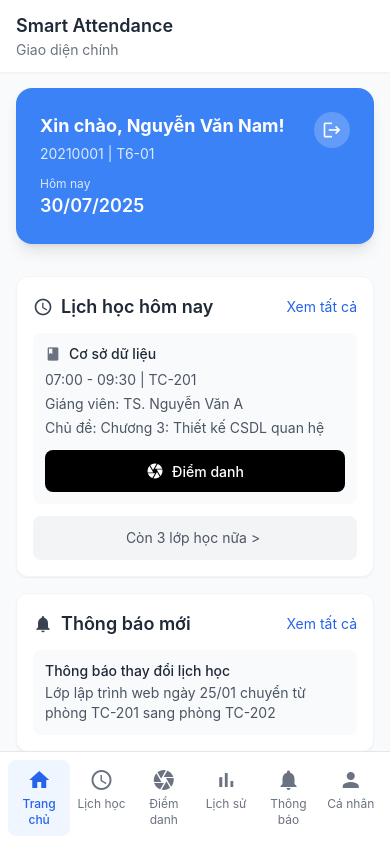
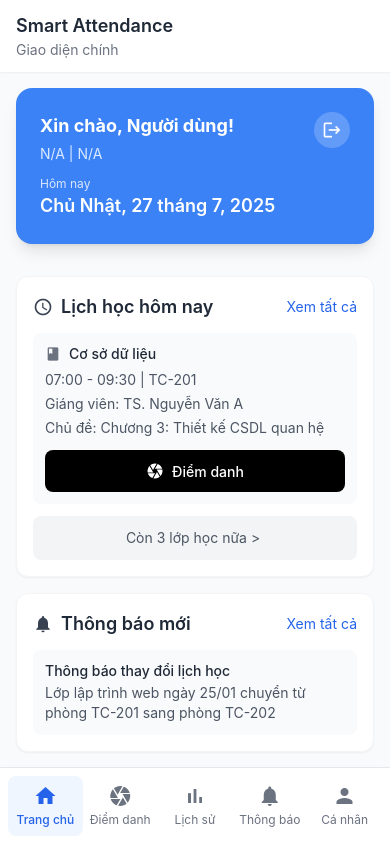
Before and after one commit to LeDuc-16/smart-attendance, a React Native app in the folder fe-app/: screen /DashBoardPage in a window 390 px wide. Built offline with nearby package versions, Linux system fonts and the light colour scheme.

Commit message:
push api dashboard

```diff
--- a/fe-app/api/apiAuth.ts
+++ b/fe-app/api/apiAuth.ts
@@ -2,7 +2,35 @@
 export interface AuthResponse {
   access_token: string;
   refresh_token: string;
+  user?: UserInfo; // Generic user info
 }
+
+export interface StudentResponse {
+  id: number;
+  studentCode: string;
+  studentName: string;
+  className: string;
+  majorName: string;
+  facultyName: string;
+  account: string;
+  email: string;
+  role: 'STUDENT';
+}
+
+export interface LecturerResponse {
+  id: number;
+  lecturerCode: string;
+  name: string;
+  email: string;
+  account: string;
+  role: 'LECTURER';
+  academicRank?: string;
+  facultyId?: number;
+  userId: number;
+}
+
+// Union type cho user info
+export type UserInfo = StudentResponse | LecturerResponse;
 
 export interface LoginRequest {
   account: string;
@@ -43,6 +71,7 @@ export interface BackendApiResponse<T> {
 class ApiAuthService {
   private baseURL: string;
   private authToken: string | null = null;
+  private userInfo: UserInfo | null = null;
 
   constructor(baseURL?: string) {
     if (process.env.NODE_ENV === 'production') {
@@ -62,6 +91,18 @@ class ApiAuthService {
 
   getAuthToken(): string | null {
     return this.authToken;
+  }
+
+  setUserInfo(user: UserInfo) {
+    this.userInfo = user;
+  }
+
+  getUserInfo(): UserInfo | null {
+    return this.userInfo;
+  }
+
+  clearUserInfo() {
+    this.userInfo = null;
   }
 
   private getHeaders(includeAuth: boolean = true) {
@@ -89,9 +130,16 @@ class ApiAuthService {
     }
 
     const result: BackendApiResponse<AuthResponse> = await response.json();
+    console.log('Login API response:', result);
 
     if (result.data && result.data.access_token) {
       this.setAuthToken(result.data.access_token);
+
+      // Save user info nếu có
+      if (result.data.user) {
+        this.setUserInfo(result.data.user);
+      }
+
       return result.data;
     }
 
@@ -224,6 +272,7 @@ class ApiAuthService {
       // Silent catch
     } finally {
       this.clearAuthToken();
+      this.clearUserInfo();
     }
   }
 
--- a/fe-app/pages/DashBoarLayout.tsx
+++ b/fe-app/pages/DashBoarLayout.tsx
@@ -15,7 +15,6 @@ const DashBoardLayout: React.FC<DashBoardLayoutProps> = ({
 }) => {
   const tabs = [
     { id: 'home', icon: 'home', label: 'Trang chủ' },
-    { id: 'schedule', icon: 'schedule', label: 'Lịch học' },
     { id: 'attendance', icon: 'camera', label: 'Điểm danh' },
     { id: 'stats', icon: 'bar-chart', label: 'Lịch sử' },
     { id: 'notification', icon: 'notifications', label: 'Thông báo' },
--- a/fe-app/pages/DashBoardPage.tsx
+++ b/fe-app/pages/DashBoardPage.tsx
@@ -1,4 +1,4 @@
-import React, { useState } from 'react';
+import React, { useState, useEffect } from 'react';
 import { View, Text, ScrollView, TouchableOpacity, Alert } from 'react-native';
 import { NativeStackScreenProps } from '@react-navigation/native-stack';
 import { MaterialIcons } from '@expo/vector-icons';
@@ -11,6 +11,46 @@ const DashBoardPage = ({ navigation }: Props) => {
   const [activeTab, setActiveTab] = useState<
     'home' | 'schedule' | 'attendance' | 'stats' | 'notification' | 'profile'
   >('home');
+
+  // Get user info và current date
+  const userInfo = apiAuthService.getUserInfo();
+  const currentDate = new Date().toLocaleDateString('vi-VN', {
+    weekday: 'long',
+    year: 'numeric',
+    month: 'long',
+    day: 'numeric',
+  });
+
+  // Helper functions để lấy thông tin theo role
+  const getUserName = () => {
+    if (!userInfo) return 'Người dùng';
+    if (userInfo.role === 'STUDENT') {
+      return (userInfo as any).studentName || 'Sinh viên';
+    } else if (userInfo.role === 'LECTURER') {
+      return (userInfo as any).name || 'Giảng viên';
+    }
+    return 'Người dùng';
+  };
+
+  const getUserCode = () => {
+    if (!userInfo) return 'N/A';
+    if (userInfo.role === 'STUDENT') {
+      return (userInfo as any).studentCode || 'N/A';
+    } else if (userInfo.role === 'LECTURER') {
+      return (userInfo as any).lecturerCode || 'N/A';
+    }
+    return 'N/A';
+  };
+
+  const getUserClass = () => {
+    if (!userInfo) return 'N/A';
+    if (userInfo.role === 'STUDENT') {
+      return (userInfo as any).className || 'N/A';
+    } else if (userInfo.role === 'LECTURER') {
+      return (userInfo as any).academicRank || 'Giảng viên';
+    }
+    return 'N/A';
+  };
 
   const handleTabPress = (tab: string) => {
     setActiveTab(tab as any);
@@ -90,12 +130,14 @@ const DashBoardPage = ({ navigation }: Props) => {
       <View className="mb-4 rounded-2xl bg-blue-500 p-6 shadow-lg">
         <View className="flex-row items-start justify-between">
           <View className="flex-1">
-            <Text className="mb-1 text-lg font-bold text-white">Xin chào, Nguyễn Văn Nam!</Text>
-            <Text className="mb-3 text-sm text-blue-100">20210001 | T6-01</Text>
+            <Text className="mb-1 text-lg font-bold text-white">Xin chào, {getUserName()}!</Text>
+            <Text className="mb-3 text-sm text-blue-100">
+              {getUserCode()} | {getUserClass()}
+            </Text>
             <View className="flex-row items-center justify-between">
               <View>
                 <Text className="text-xs text-white opacity-80">Hôm nay</Text>
-                <Text className="text-lg font-semibold text-white">30/07/2025</Text>
+                <Text className="text-lg font-semibold text-white">{currentDate}</Text>
               </View>
             </View>
           </View>
@@ -111,9 +153,7 @@ const DashBoardPage = ({ navigation }: Props) => {
       </View>
 
       {/* Stats Cards */}
-      <View className="mb-4 flex-row gap-3">
-
-      </View>
+      <View className="mb-4 flex-row gap-3"></View>
 
       {/* Schedule Section */}
       <View className="mb-4 rounded-xl border border-gray-100 bg-white p-4 shadow-sm">
--- a/fe-app/pages/StatsPage.tsx
+++ /dev/null
@@ -1,122 +0,0 @@
-import React, { useState } from 'react';
-import { View, Text, ScrollView, TouchableOpacity, Alert } from 'react-native';
-import { NativeStackScreenProps } from '@react-navigation/native-stack';
-import { MaterialIcons } from '@expo/vector-icons';
-import DashBoardLayout from './DashBoarLayout';
-
-type Props = NativeStackScreenProps<any, 'StatsPage'>;
-
-const StatsPage = ({ navigation }: Props) => {
-  const [activeTab, setActiveTab] = useState<
-    'home' | 'schedule' | 'attendance' | 'stats' | 'notification' | 'profile'
-  >('stats');
-
-  const handleTabPress = (tab: string) => {
-    setActiveTab(tab as any);
-
-    switch (tab) {
-      case 'home':
-        navigation.navigate('DashBoardPage');
-        break;
-      case 'schedule':
-        navigation.navigate('SchedulePage');
-        break;
-      case 'attendance':
-        navigation.navigate('AttendancePage');
-        break;
-      default:
-        Alert.alert('Thông báo', `Tính năng ${tab} đang phát triển`);
-    }
-  };
-
-  const renderStatsContent = () => (
-    <ScrollView className="flex-1 px-4 py-4">
-      {/* Header */}
-      <View className="mb-4">
-        <Text className="text-2xl font-bold text-gray-800">Thống kê điểm danh</Text>
-        <Text className="text-gray-600">Học kỳ I - 2024/2025</Text>
-      </View>
-
-      {/* Summary Cards */}
-      <View className="mb-4 flex-row gap-3">
-        <View className="flex-1 rounded-xl border border-gray-100 bg-white p-4 shadow-sm">
-          <MaterialIcons name="check-circle" size={24} color="#10b981" />
-          <Text className="mt-2 text-2xl font-bold text-gray-800">85%</Text>
-          <Text className="text-sm text-gray-500">Tỷ lệ có mặt</Text>
-        </View>
-        <View className="flex-1 rounded-xl border border-gray-100 bg-white p-4 shadow-sm">
-          <MaterialIcons name="schedule" size={24} color="#f59e0b" />
-          <Text className="mt-2 text-2xl font-bold text-gray-800">12</Text>
-          <Text className="text-sm text-gray-500">Buổi vắng</Text>
-        </View>
-      </View>
-
-      {/* Attendance by Subject */}
-      <View className="mb-4 rounded-xl border border-gray-100 bg-white p-4 shadow-sm">
-        <Text className="mb-3 text-lg font-semibold text-gray-800">Theo môn học</Text>
-
-        <View className="mb-3">
-          <View className="mb-2 flex-row items-center justify-between">
-            <Text className="font-medium text-gray-800">Cơ sở dữ liệu</Text>
-            <Text className="font-semibold text-green-600">90%</Text>
-          </View>
-          <View className="h-2 rounded-full bg-gray-200">
-            <View className="h-2 w-[90%] rounded-full bg-green-500" />
-          </View>
-        </View>
-
-        <View className="mb-3">
-          <View className="mb-2 flex-row items-center justify-between">
-            <Text className="font-medium text-gray-800">Lập trình Web</Text>
-            <Text className="font-semibold text-blue-600">85%</Text>
-          </View>
-          <View className="h-2 rounded-full bg-gray-200">
-            <View className="h-2 w-[85%] rounded-full bg-blue-500" />
-          </View>
-        </View>
-
-        <View className="mb-3">
-          <View className="mb-2 flex-row items-center justify-between">
-            <Text className="font-medium text-gray-800">Lập trình Mobile</Text>
-            <Text className="font-semibold text-yellow-600">75%</Text>
-          </View>
-          <View className="h-2 rounded-full bg-gray-200">
-            <View className="h-2 w-[75%] rounded-full bg-yellow-500" />
-          </View>
-        </View>
-      </View>
-
-      {/* Recent Attendance */}
-      <View className="rounded-xl border border-gray-100 bg-white p-4 shadow-sm">
-        <Text className="mb-3 text-lg font-semibold text-gray-800">Điểm danh gần đây</Text>
-
-        {[
-          { subject: 'Cơ sở dữ liệu', date: '21/01', status: 'Có mặt', color: 'green' },
-          { subject: 'Lập trình Web', date: '20/01', status: 'Có mặt', color: 'green' },
-          { subject: 'Lập trình Mobile', date: '19/01', status: 'Vắng', color: 'red' },
-          { subject: 'Cơ sở dữ liệu', date: '18/01', status: 'Có mặt', color: 'green' },
-        ].map((item, index) => (
-          <View
-            key={index}
-            className="mb-2 flex-row items-center justify-between rounded-lg bg-gray-50 p-3">
-            <View>
-              <Text className="font-medium text-gray-800">{item.subject}</Text>
-              <Text className="text-sm text-gray-600">{item.date}/2025</Text>
-            </View>
-            <View className={`rounded-full px-3 py-1 bg-${item.color}-100`}>
-              <Text className={`text-sm font-medium text-${item.color}-700`}>{item.status}</Text>
-            </View>
-          </View>
-        ))}
-      </View>
-    </ScrollView>
-  );
-
-  return (
-    <DashBoardLayout activeTab={activeTab} onTabPress={handleTabPress}>
-      {renderStatsContent()}
-    </DashBoardLayout>
-  );
-};
-
-export default StatsPage;
```
